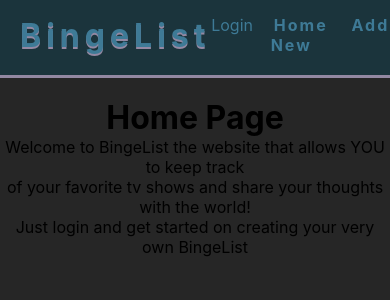
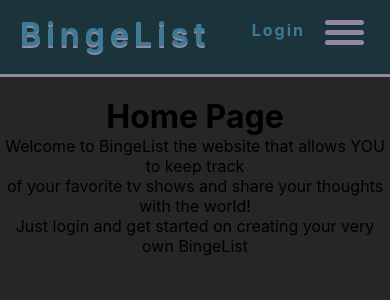
Before and after one commit to CharBar3/bingelist-frontend, a React (Create React App) app: page /bingelist in a window 390 px wide. Shown: the top 300 px of the page. Built offline with nearby package versions, Linux system fonts and the light colour scheme; no server answers.

Commit message:
login fix

```diff
--- a/src/pages/Search.js
+++ b/src/pages/Search.js
@@ -97,7 +97,7 @@ const Search = ({ addToBingeList }) => {
 
     return (
         <div className='search-container'>
-            <h1>Series Search</h1>
+            <h1 id='search-header'>Series Search</h1>
             <div>
                 <form onSubmit={handleSubmit}>
                     <input type="text" name="searchBar" />
--- a/src/styles.scss
+++ b/src/styles.scss
@@ -40,7 +40,14 @@ $lowlight: #9388A2;
     background-size: cover;
     border-radius: 10px;
     border: 3px solid $lowlight;
-    text-shadow: 2px 0 0 $highlight, -2px 0 0 $highlight, 0 2px 0 $highlight, 0 -2px 0 $highlight, 1px 1px $highlight, -1px -1px 0 $highlight, 1px -1px 0 $highlight, -1px 1px 0 $highlight;
+    text-shadow: 2px 0 0 $highlight,
+    -2px 0 0 $highlight,
+    0 2px 0 $highlight,
+    0 -2px 0 $highlight,
+    1px 1px $highlight,
+    -1px -1px 0 $highlight,
+    1px -1px 0 $highlight,
+    -1px 1px 0 $highlight;
 }
 
 @mixin button-scheme {
@@ -82,7 +89,6 @@ $lowlight: #9388A2;
 
 body {
     background-color: $dark;
-    // background-color: lightgray;
     overflow: auto;
 }
 
@@ -101,8 +107,6 @@ body {
     align-items: center;
 
     .logo {
-        //Ask tuesday which of the 2 she likes????????????????????????????????
-        // color: $dark;
         text-shadow: 0 2px 0 $lowlight;
         color: $secondary-color;
         letter-spacing: 5px;
@@ -112,25 +116,28 @@ body {
         color: $lowlight;
     }
 
-    // Login button  IS HIDDEN TO NON UNTIL I FIISH THE NAV BAR
     .login {
         display: inline;
         margin-right: 15px;
-        // background-color: rgb(175, 32, 32);
-        // padding-top: 20px;
-        // width: 10%;
-        // margin: auto;
+        font-weight: 700;
+        letter-spacing: 2px;
 
-        //hidden for now untill @media is added====================================>
-        //talk with tuesday to see how she wants to handle this
-        // display: none;
+        @media(max-width: 768px) {
+            position: absolute;
+            right: 70px;
+        }
 
         &:hover {
             color: $highlight;
             font-size: 1.3rem;
-            box-shadow: rgba(206, 206, 216, 0.682) 0px 50px 100px -20px,
-                rgba(244, 240, 240, 0.3) 0px 30px 60px -30px,
-                rgba(255, 255, 255, 0.998) 0px -2px 6px 0px inset;
+            text-shadow: 2px 0 0 $dark,
+                -2px 0 0 $dark,
+                0 2px 0 $dark,
+                0 -2px 0 $dark,
+                1px 1px $dark,
+                -1px -1px 0 $dark,
+                1px -1px 0 $dark,
+                -1px 1px 0 $dark;
         }
     }
 
@@ -146,9 +153,14 @@ body {
         &:hover {
             color: $highlight;
             font-size: 1.3rem;
-            box-shadow: rgba(206, 206, 216, 0.682) 0px 50px 100px -20px,
-                rgba(244, 240, 240, 0.3) 0px 30px 60px -30px,
-                rgba(255, 255, 255, 0.998) 0px -2px 6px 0px inset;
+            text-shadow: 2px 0 0 $dark,
+                -2px 0 0 $dark,
+                0 2px 0 $dark,
+                0 -2px 0 $dark,
+                1px 1px $dark,
+                -1px -1px 0 $dark,
+                1px -1px 0 $dark,
+                -1px 1px 0 $dark;
         }
     }
 
@@ -157,40 +169,39 @@ body {
         display: none;
     }
 
-    // @media(max-width: 768px) {
-    //     a.navLink {
-    //         display: none;
-    //         // border: 2px solid red;
-    //     }
+     @media(max-width: 768px) {
+         a.navLink {
+             display: none;
+         }
 
-    //     .hamburger {
-    //         // border: 2px solid red;
-    //         // outline: none;
-    //         background: none;
-    //         border: none;
-    //         margin-right: 25px;
-    //         cursor: pointer;
-    //         width: 40px;
-    //         height: 30px;
-    //         display: block;
-    //         position: relative;
-    //         // determines stack level of the element
-    //         z-index: 1;
+         .hamburger {
+             // border: 2px solid red;
+             // outline: none;
+             background: none;
+             border: none;
+             margin-right: 25px;
+             cursor: pointer;
+             width: 40px;
+             height: 30px;
+             display: block;
+             position: relative;
+             // determines stack level of the element
+             z-index: 1;
     /* controls the origin from where the hamburger will rotate */
-    // transform-origin: 0 0;
-    // transition: 2s;
-    //     }
+     transform-origin: 0 0;
+     transition: 2s;
+         }
 
-    //     .hamburger span {
-    //         display: block;
-    //         width: 98%;
-    //         height: 5px;
-    //         margin-bottom: 5px;
-    //         position: relative;
-    //         background-color: $lowlight;
-    //         border-radius: 3px;
-    //     }
-    // }
+         .hamburger span {
+             display: block;
+             width: 98%;
+             height: 5px;
+             margin-bottom: 5px;
+             position: relative;
+             background-color: $lowlight;
+             border-radius: 3px;
+         }
+     }
 }
 
 .hamburger:hover span:nth-child(2) {
@@ -235,7 +246,7 @@ body {
     box-shadow: rgba(28, 28, 29, 0.767) 0px 6px 12px -2px, rgba(0, 0, 0, 0.74) 0px 3px 7px -3px;
 
     a {
-        color: black;
+        color: $dark;
         text-decoration: none;
     }
 
@@ -255,12 +266,7 @@ body {
         button {
             @include button-scheme;
 
-            $primary-color: #1b343c;
-                $secondary-color: #3e7a96;
-                $alternative-color: #619eb3;
-                $dark: #262626;
-                $highlight: #7aecf1;
-                $lowlight: #9388A2;
+            border-radius: 6px;
 
             &:hover,
             &:active {
@@ -284,6 +290,7 @@ body {
     display: flex;
     flex-direction: column;
     overflow: auto;
+    padding-bottom: 20px;
     box-shadow: rgba(28, 28, 29, 0.767) 0px 6px 12px -2px, rgba(0, 0, 0, 0.74) 0px 3px 7px -3px;
 
     #search-header {
@@ -313,6 +320,7 @@ body {
             @include button-scheme;
             height: 30px;
             width: 65px;
+            border-radius: 6px;
 
             @include button-animation;
         }
```
